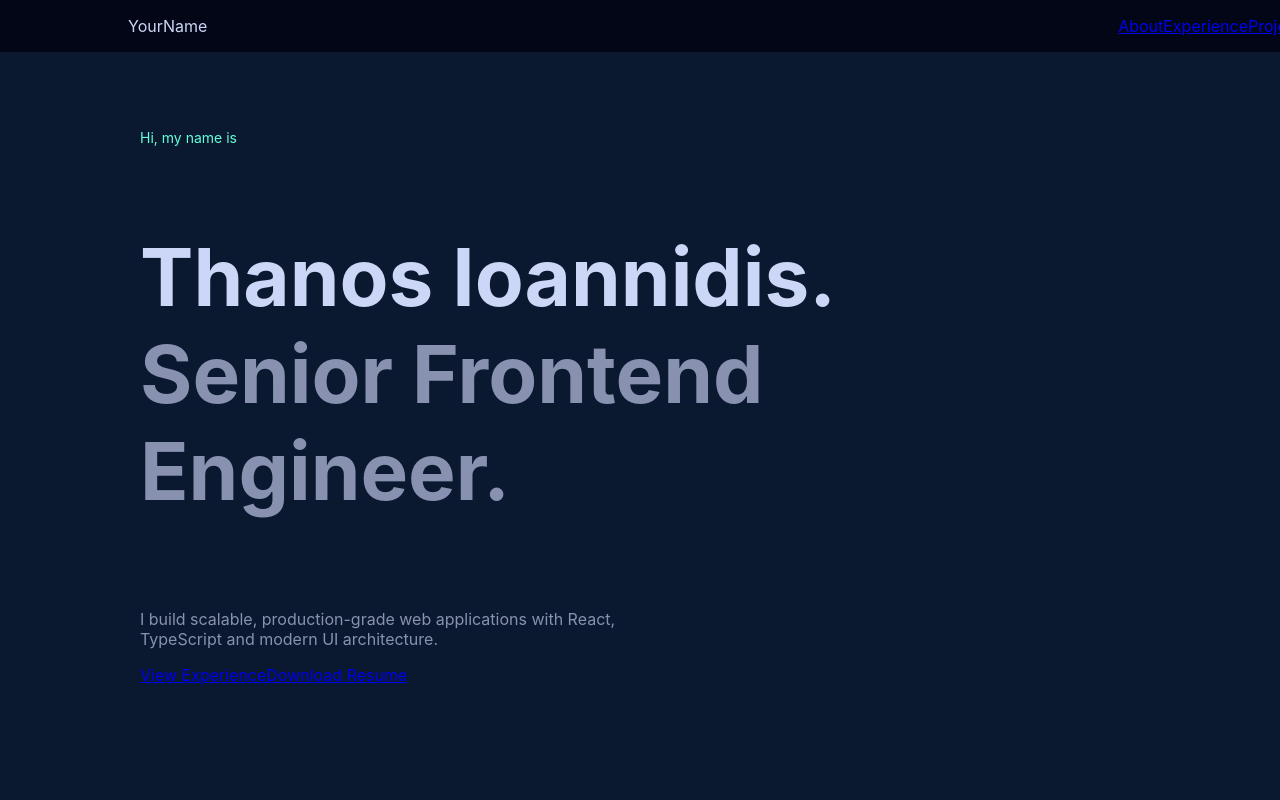
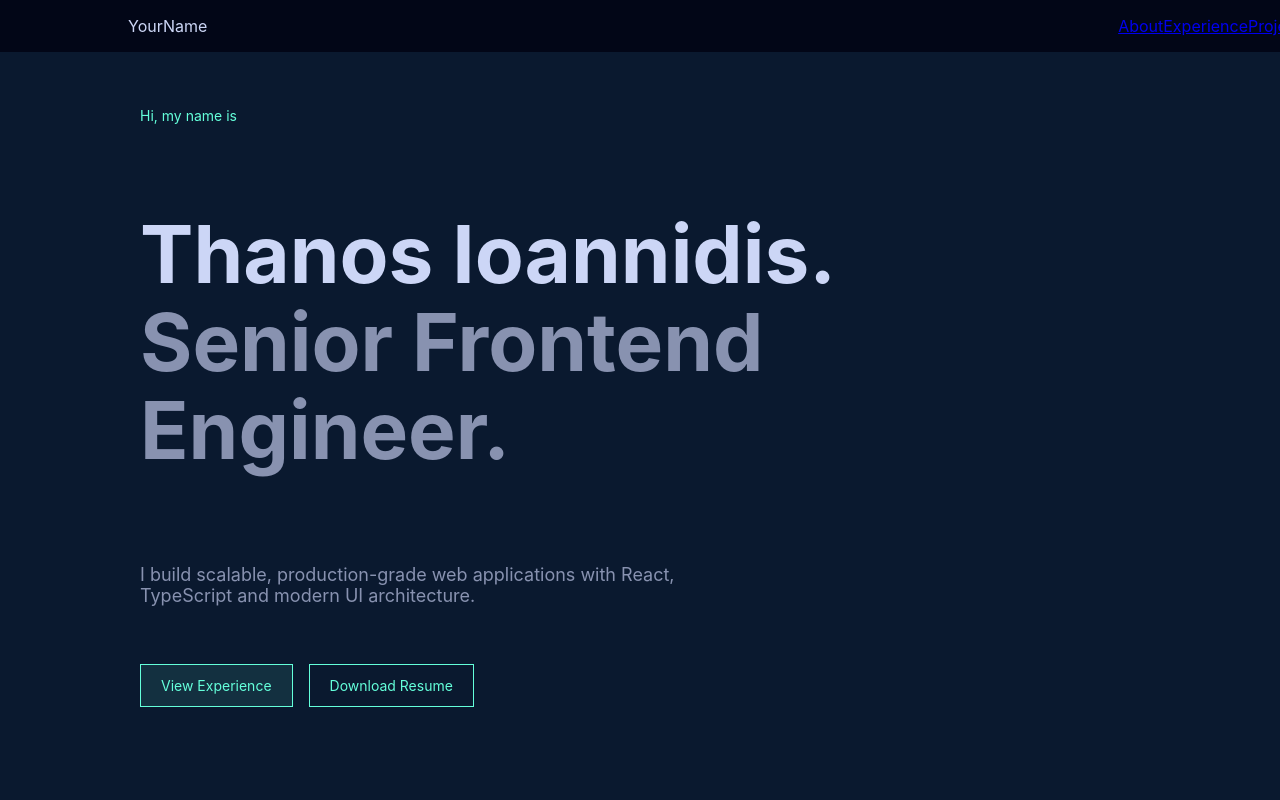
Before and after one commit to thanos-ioannidis/thanos-ioannidis.github.io, a React (Vite) app: page / in a window 1280 px wide. Shown: the top 800 px of the page. Built offline with nearby package versions, Linux system fonts and the light colour scheme.

Commit message:
Update styles.css

```diff
--- a/src/styles.css
+++ b/src/styles.css
@@ -37,23 +37,42 @@ section {
   justify-content: center;
 }
 
+.intro {
+  color: var(--accent);
+  font-size: 14px;
+  margin-bottom: 20px;
+}
+
 .hero h1 {
   font-size: clamp(40px, 8vw, 80px);
-  color: var(--text);
+  line-height: 1.1;
 }
 
 .hero h1 span {
   color: var(--muted);
 }
 
-.intro {
-  color: var(--accent);
-  font-size: 14px;
-  margin-bottom: 16px;
-}
-
 .summary {
   max-width: 540px;
   color: var(--muted);
   margin-top: 24px;
+  font-size: 18px;
 }
+
+.actions {
+  margin-top: 40px;
+  display: flex;
+  gap: 16px;
+}
+
+.btn {
+  padding: 12px 20px;
+  border: 1px solid var(--accent);
+  color: var(--accent);
+  text-decoration: none;
+  font-size: 14px;
+}
+
+.btn.primary {
+  background: rgba(100, 255, 218, 0.1);
+}
```
